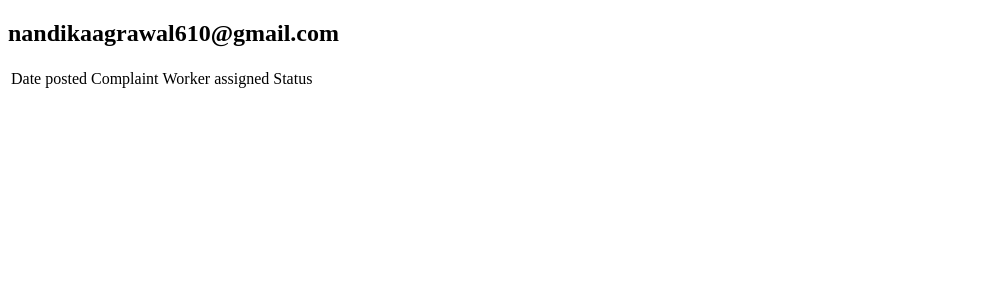
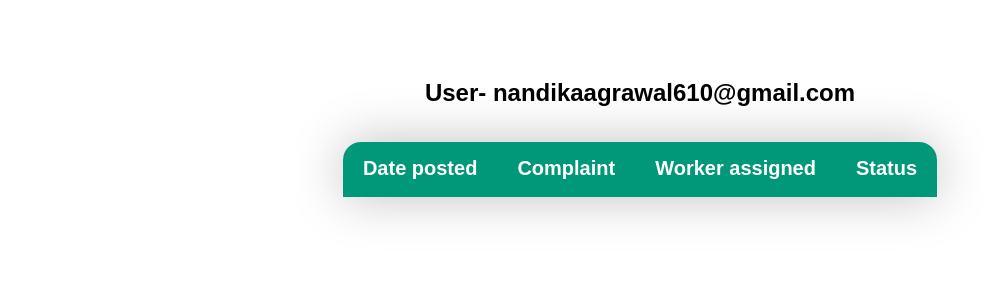
Before and after one commit to Nandika-A/Resolve-Mate, a Django app: page /history/ in a window 1280 px wide. Shown: the top 300 px of the page, without its empty margins (0-1006 px from the left). Run offline with Django 4.2, Linux system fonts and the light colour scheme; a user stored in the database is signed in; data comes from the database, SQL or seed files in the repository; both versions use the stored data as it was after the commit; lists and menus that the app fills with data are empty.

Commit message:
History page updated

```diff
--- a/ComplaintBox/home/templates/home/displayhistory.html
+++ b/ComplaintBox/home/templates/home/displayhistory.html
@@ -1,36 +1,108 @@
 <!DOCTYPE html>
 <html lang="en">
+
 <head>
     <meta charset="UTF-8">
     <meta http-equiv="X-UA-Compatible" content="IE=edge">
     <meta name="viewport" content="width=device-width, initial-scale=1.0">
     <title>Tasks History</title>
 </head>
+
+<style>
+    *{
+    font-family: sans-serif;
+    }
+
+    body{
+        display: flex;
+        justify-content: center;
+        align-items: center;
+    }
+
+    .center{
+        text-align: center;
+        margin-bottom: 35px;
+    }
+
+    body div{
+        margin: 51px;
+    }
+    .content-table {
+        border-collapse: collapse;
+        margin: 25px;
+        font-size: 20px;
+        min-width: 500px;
+        border-radius: 18px 18px 0 0;
+        overflow: hidden;
+        box-shadow: 0 0 51px rgb(0 0 0 / 25%)
+    }
+
+    .content-table thead tr {
+        text-align: left;
+        background-color: #009879;
+        color: white;
+    }
+
+    .content-table th,
+    .content-table td {
+        padding: 15px 20px;
+    }
+
+    .content-table tbody tr {
+        border-bottom: 1px solid gray;
+    }
+
+    .content-table tr:nth-of-type(even){
+        background-color: #80808040;
+    }
+
+    .content-table tr:last-of-type {
+        border-bottom: 2px solid #009879;
+    }
+
+    .content-table tbody td a{
+        text-decoration: none;
+        cursor: pointer;
+        color: black;
+    }
+
+    .underline{
+        text-decoration: underline;
+    }
+</style>
+
 <body>
     <div>
-        <h2 class="account-heading">{{ request.user }}</h2>
-        <table>
-            <tr>
-                <td>Date posted</td>
-                <td>Complaint</td>
-                <td>Worker assigned</td>
-                <td>Status</td>
-            </tr>
-            {% for task in tasks %}
-            <tr>
+        <h2 class="account-heading center">User- {{ request.user }}</h2>
+        <table class="content-table">
+            <thead>
+                <tr>
+                    <th>Date posted</th>
+                    <th>Complaint</th>
+                    <th>Worker assigned</th>
+                    <th>Status</th>
+                </tr>
+            </thead>
 
+            <tbody>
+
+                {% for task in tasks %}
                 <tr>
 
-                    <td><a href = "{% url 'detailed_task' pk=task.id %}">{{ task.date_posted }}</a></td>
-                <td><a href = "{% url 'detailed_task' pk=task.id %}">{{ task.complaint }}</a></td>
-                <td><a href = "{% url 'detailed_task' pk=task.id %}">{{ task.assigned.worker.user.username}}</a></td>
-                <td><a href = "{% url 'detailed_task' pk=task.id %}">{{ task.status }}</a></td>
+                <!-- <tr> -->
+
+                    <td><a href="{% url 'detailed_task' pk=task.id %}">{{ task.date_posted }}</a></td>
+                    <td><a href="{% url 'detailed_task' pk=task.id %}">{{ task.complaint }}</a></td>
+                    <td><a href="{% url 'detailed_task' pk=task.id %}">{{ task.assigned.worker.user.username}}</a></td>
+                    <td class="underline"><a href="{% url 'detailed_task' pk=task.id %}">{{ task.status }}</a></td>
                 </tr>
 
 
-            </tr>
-            {% endfor %}
+                <!-- </tr> -->
+                {% endfor %}
+            </tbody>
         </table>
     </div>
 </body>
+
 </html>
```
Also changed, not shown: ComplaintBox/db.sqlite3.
